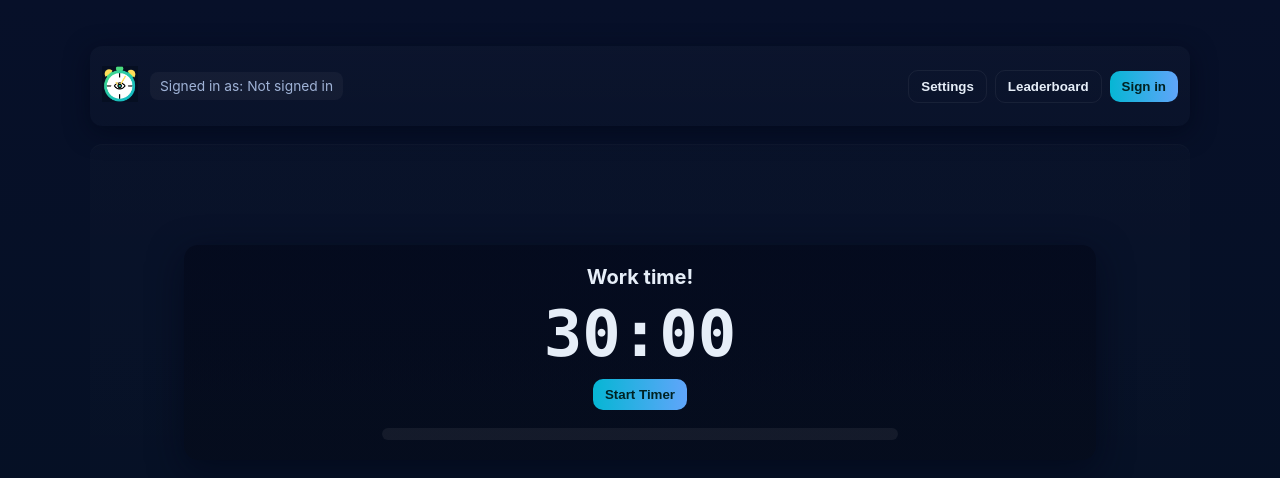
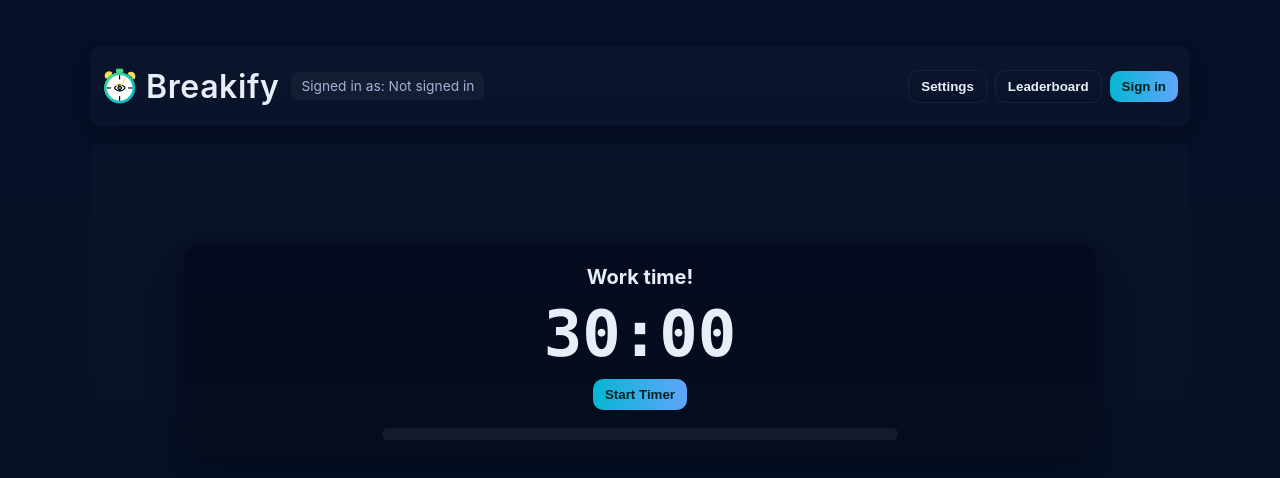
Before and after one commit to Pymaster3119/Breakify, a React (Vite) app: page / in a window 1280 px wide. Shown: the top 478 px of the page. Built offline with nearby package versions, Linux system fonts and the light colour scheme; no server answers.

Commit message:
Added back logo text to make it look good

```diff
--- a/src/AppClean.jsx
+++ b/src/AppClean.jsx
@@ -551,7 +551,7 @@ export default function App() {
     <div className="app">
       <header className="header">
         <div className="header-left">
-          <div className="logo"><img src="/logo_full.png" alt="Breakify" style={{height: 36}} /></div>
+          <div className="logo" style={{display:'flex',alignItems:'center',gap:8}}><img src="/logo_full.png" alt="Breakify" style={{height: 36, verticalAlign:'middle'}} /> Breakify</div>
           <div className="signed-in">Signed in as: {user?.name || (user?.isGuest ? 'Guest' : 'Not signed in')}</div>
         </div>
 
--- a/src/index.css
+++ b/src/index.css
@@ -26,7 +26,7 @@ body{
 /* Header / nav */
 .header{height:64px;display:flex;align-items:center;justify-content:space-between;padding:8px 12px;border-radius:12px;background:linear-gradient(180deg, rgba(255,255,255,0.02), rgba(255,255,255,0.01));box-shadow:0 6px 24px rgba(2,6,23,0.6);}
 .header-left{display:flex;align-items:center;gap:12px}
-.logo{font-weight:700;font-size:1.1rem;letter-spacing:0.6px}
+.logo{font-weight:600;font-size:2rem;letter-spacing:0.6px}
 .signed-in{background:var(--glass);padding:6px 10px;border-radius:8px;color:var(--muted);font-size:0.86rem}
 .header-right{display:flex;align-items:center;gap:8px}
 
```
Also changed, not shown: public/logo_full.png.
